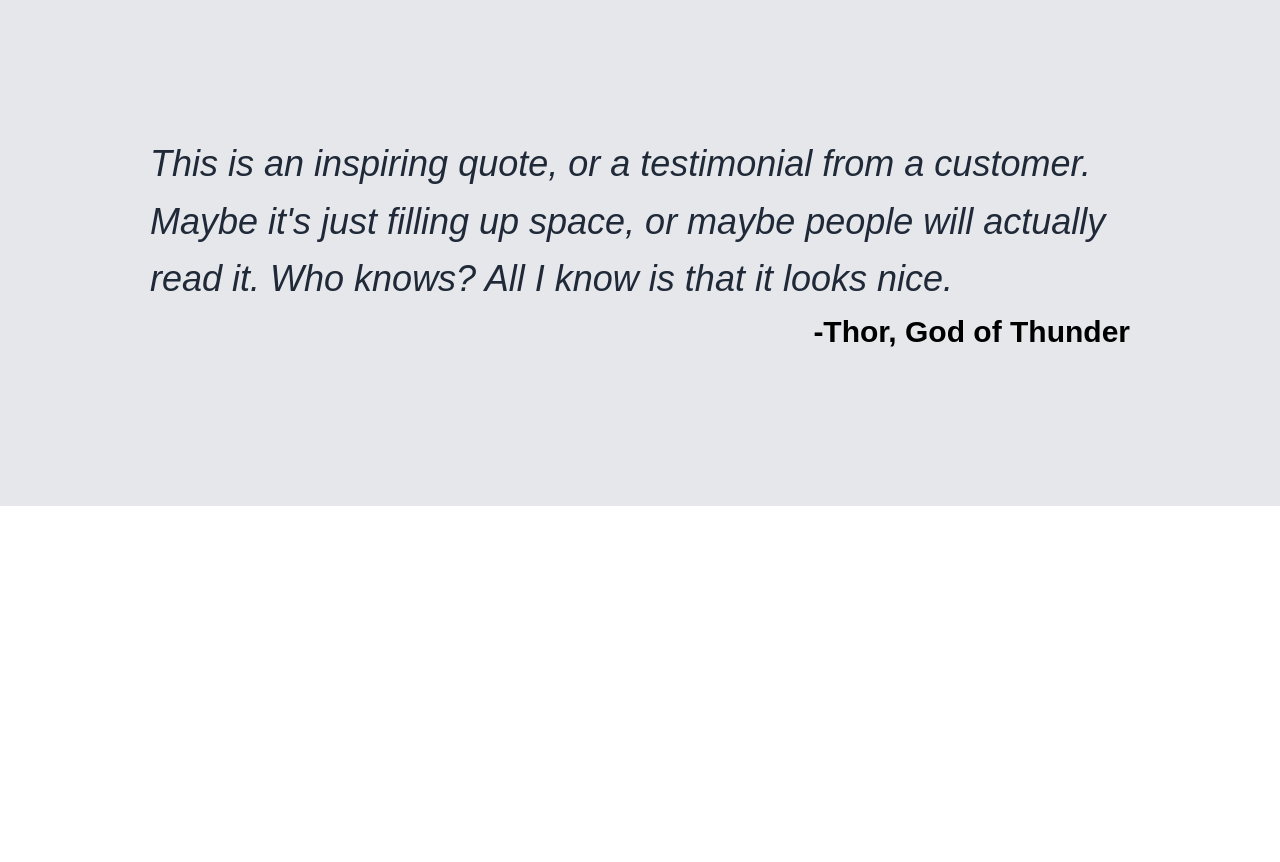
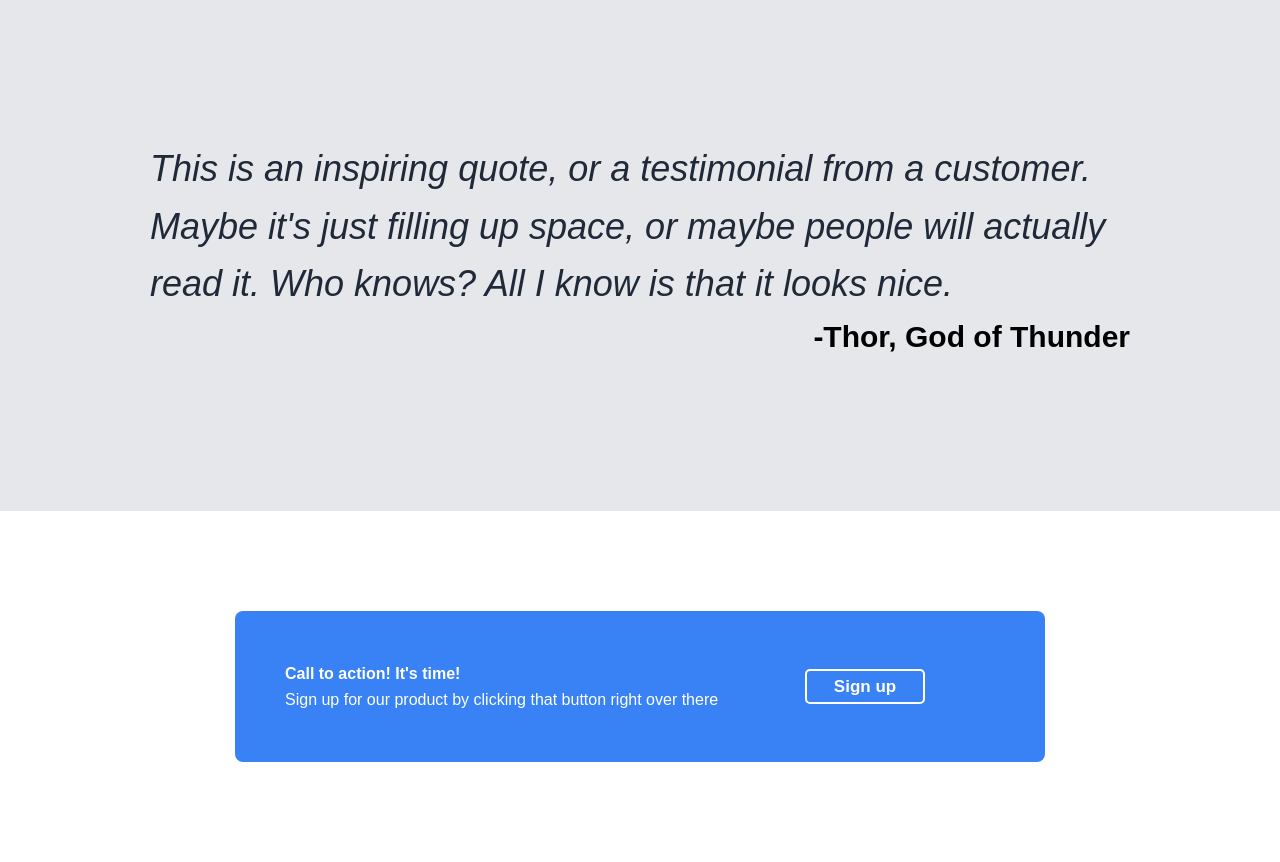
Before and after one commit to Vanessa-Oelofse/landing_page, a plain HTML site: page index.html in a window 1280 px wide. Shown: the part 916-1778 px from the top of the page. Before the commit the page ends 1422 px from the top, so only its background shows below. Drawn offline with Linux system fonts and the light colour scheme.

Commit message:
added block four

```diff
--- a/index.html
+++ b/index.html
@@ -43,5 +43,20 @@
     <div class="quote">This is an inspiring quote, or a testimonial from a customer. Maybe it's just filling up space, or maybe people will actually read it. Who knows? All I know is that it looks nice.</div>
     <div class="quote-author">-Thor, God of Thunder</div>
 </div>
+<!--Block4-->
+<div class="another">
+    <div class="block-four">
+        <div class="blue">
+                <div class="texts">
+                    <div class="call">Call to action! It's time!</div>
+                        <div class="Sign">Sign up for our product by clicking that button right over there</div>
+                </div>
+            </div>
+        <div class="here">
+        <button class="white">Sign up</button>
+        </div>
+        </div>
+    </div>
+</div>
     </body>
 </html>
--- a/stylesheet.css
+++ b/stylesheet.css
@@ -7,6 +7,8 @@
 
 body {
     line-height: 1.6;
+
+
 }
 
 ul {
@@ -95,9 +97,10 @@ button {
     border: 0px;
     color:#FFFFFF;
     font-weight: bold;
-    width: 90px;
-    height: 30px;
+    width: 120px;
+    height: 35px;
     border-radius: 5px;
+    font-size: 17px;
 }
 
 h3 {
@@ -172,3 +175,43 @@ ul.subtext {
     font-weight: bold;
     font-size: 30px;
 }
+
+.another {
+    display: flex;
+    justify-content: center;
+    align-items: center;
+    padding: 100px;
+}
+
+.here {
+    display: flex;
+    align-items: center;
+    justify-content: flex-end;
+    flex-grow: 1;
+    padding-right: 70px
+
+}
+.block-four {
+    display: flex;
+    flex-direction:row;
+    background-color: #3882F6;
+    width: 75%;
+    padding: 50px;
+    border-radius: 8px;
+
+}
+ .texts {
+     display: flex;
+     flex-direction: column;
+     color: #FFFFFF;
+ }
+
+ .white {
+     align-items: center;
+     justify-content: center;
+     border: solid 2px #FFFFFF;
+ }
+
+ .call {
+     font-weight: bolder;
+ }
```
